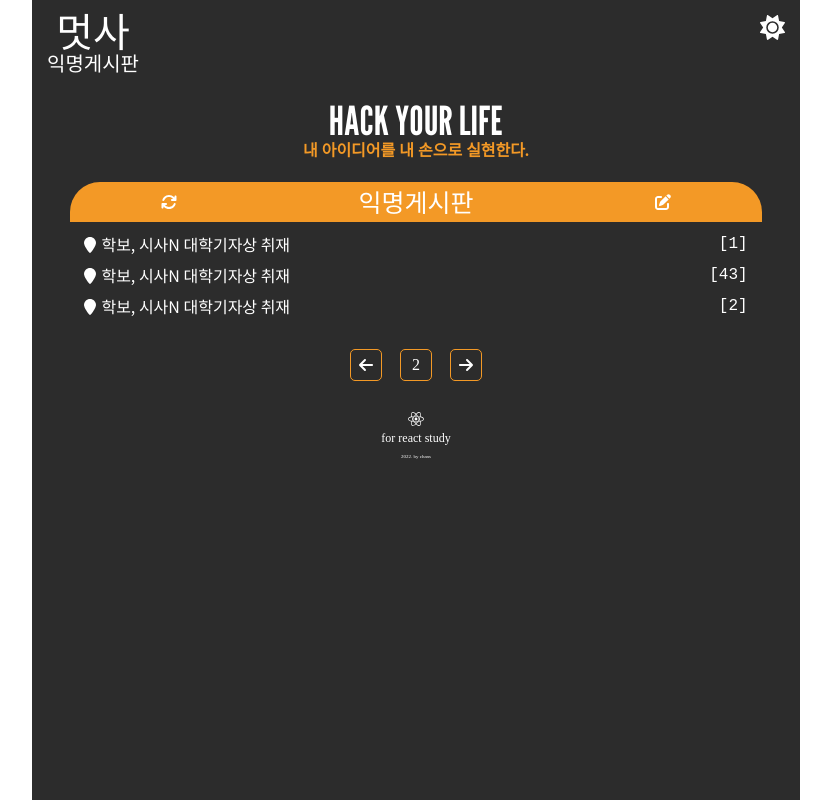
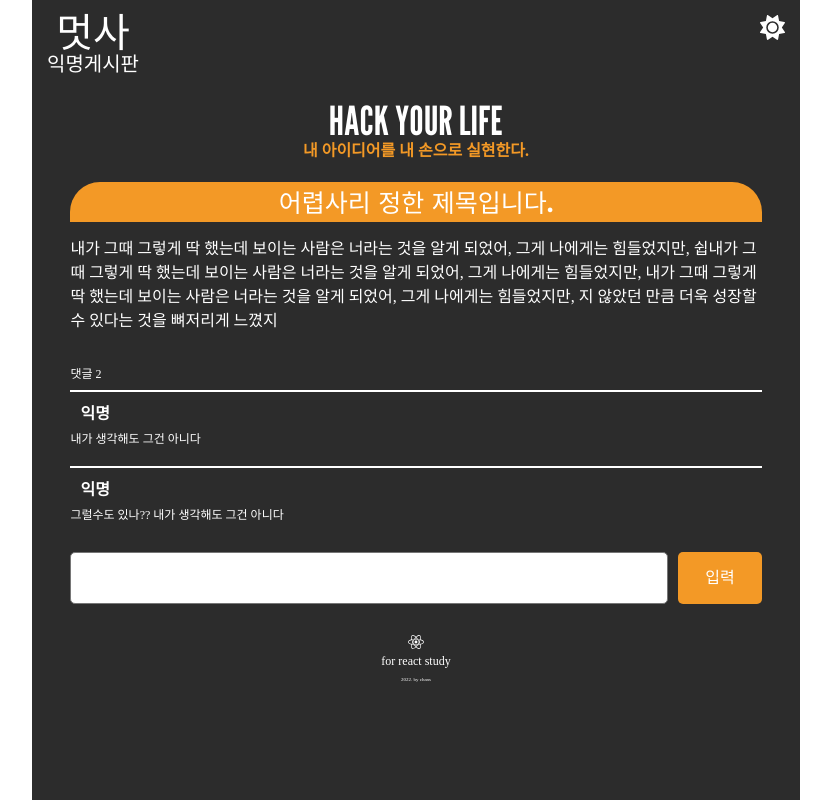
Before and after one commit to chans97/reactCourse, a React (Create React App) app: page /post/1 in a window 1280 px wide. Shown: the whole page, without its empty margins (224-1055 px from the left). Built offline with nearby package versions, Linux system fonts and the light colour scheme.

Commit message:
#4 :ROUTER & input & useMemo

```diff
--- a/package.json
+++ b/package.json
@@ -13,6 +13,7 @@
     "@testing-library/user-event": "^13.5.0",
     "react": "^17.0.2",
     "react-dom": "^17.0.2",
+    "react-router-dom": "^6.2.2",
     "react-scripts": "5.0.0",
     "styled-components": "^5.3.3",
     "styled-reset": "^4.3.4",
--- a/src/App.jsx
+++ b/src/App.jsx
@@ -1,30 +1,18 @@
 import { MediaDiv, Main } from './styledComponent';
 import { ThemeProvider } from 'styled-components';
 import { darkTheme, GlobalStyles, lightTheme } from './styles';
-import { useState } from 'react';
+import { useEffect, useState } from 'react';
+import { Route, Routes } from 'react-router-dom';
 import Header from './Header';
 import Slogun from './Slogun';
 import ShowPostList from './ShowPostList';
 import Footer from './Footer';
+import ShowPost from './ShowPost';
+import WritePost from './WritePost';
 
 function App() {
-  const initialPostList = [
-    { id: 1, title: '학보, 시사N 대학기자상 취재', replCount: 1 },
-    { id: 2, title: '학보, 시사N 대학기자상 취재', replCount: 43 },
-    { id: 3, title: '학보, 시사N 대학기자상 취재', replCount: 2 },
-  ];
+  const [darkMode, setDarkMode] = useState(true);
 
-  const [darkMode, setDarkMode] = useState(true);
-  const [loading, setLoading] = useState(false);
-  const [isPost, setIsPost] = useState(false);
-  const [postList, setPostList] = useState(initialPostList);
-
-  const addPost = () => {
-    setPostList((postList) => [
-      ...postList,
-      { id: 4, title: '학보, 시사N 대학기자상 취재', replCount: 21 },
-    ]);
-  };
   return (
     <>
       <ThemeProvider theme={darkMode ? darkTheme : lightTheme}>
@@ -33,12 +21,11 @@ function App() {
           <Header darkMode={darkMode} setDarkMode={setDarkMode}></Header>
           <Main>
             <Slogun></Slogun>
-            <ShowPostList
-              loading={loading}
-              isPost={isPost}
-              postList={postList}
-              addPost={addPost} // 나중에 삭제될 기능 spread 설명을 위해 억지로 넣어봄
-            ></ShowPostList>
+            <Routes>
+              <Route exact path="/" element={<ShowPostList></ShowPostList>} />
+              <Route path="/write" element={<WritePost></WritePost>} />
+              <Route path="/post/:postID" element={<ShowPost></ShowPost>} />
+            </Routes>
           </Main>
           <Footer></Footer>
         </MediaDiv>
--- a/src/EachPost.jsx
+++ b/src/EachPost.jsx
@@ -1,16 +1,22 @@
 import React from 'react';
+import { useNavigate } from 'react-router-dom';
 import { EachPostLi, PostLink, PostRepl } from './styledComponent';
 
 import { FontAwesomeIcon } from '@fortawesome/react-fontawesome';
 import { faLocationPin } from '@fortawesome/free-solid-svg-icons';
-function EachPost({ replCount, title }) {
+function EachPost({ title, postID }) {
+  const navigate = useNavigate();
+
+  const goPost = () => {
+    navigate(`${'/post/' + postID}`);
+  };
+
   return (
-    <EachPostLi>
+    <EachPostLi onClick={goPost}>
       <div>
         <FontAwesomeIcon icon={faLocationPin} />
         <PostLink>{title}</PostLink>
       </div>
-      <PostRepl>[{replCount}]</PostRepl>
     </EachPostLi>
   );
 }
--- a/src/Header.jsx
+++ b/src/Header.jsx
@@ -5,21 +5,30 @@ import {
   TitleBig,
   TitleSmall,
   SubHeaderDiv,
+  CursorDiv,
 } from './styledComponent';
 
 import { FontAwesomeIcon } from '@fortawesome/react-fontawesome';
 import { faSun, faMoon } from '@fortawesome/free-solid-svg-icons';
 
+import { useNavigate } from 'react-router-dom';
 function Header({ darkMode, setDarkMode }) {
+  const navigate = useNavigate();
+
+  const goHome = () => {
+    navigate('/');
+  };
   const toggleDarkMode = () => {
     setDarkMode((darkMode) => !darkMode);
   };
   return (
     <HeaderDiv>
-      <TitleLogoDiv>
-        <TitleBig>멋사</TitleBig>
-        <TitleSmall>익명게시판</TitleSmall>
-      </TitleLogoDiv>
+      <CursorDiv>
+        <TitleLogoDiv onClick={goHome}>
+          <TitleBig>멋사</TitleBig>
+          <TitleSmall>익명게시판</TitleSmall>
+        </TitleLogoDiv>
+      </CursorDiv>
       <SubHeaderDiv>
         {darkMode ? (
           <FontAwesomeIcon onClick={toggleDarkMode} icon={faSun} />
--- /dev/null
+++ b/src/ShowPost.jsx
@@ -0,0 +1,120 @@
+import React, { useState, useEffect, useMemo } from 'react';
+import { useParams } from 'react-router-dom';
+import {
+  LoadingDiv,
+  LoadingImg,
+  PostReadDiv,
+  PostReplDiv,
+  PostSection,
+  PostTitle,
+  PostTitleDiv,
+  Repl,
+  ReplInput,
+  ReplSubmitDiv,
+  ReplTitleDiv,
+  Replwriter,
+  WritereplDiv,
+} from './styledComponent';
+const postData = {
+  title: '어렵사리 정한 제목입니다.',
+  contents: `내가 그때 그렇게 딱 했는데 보이는 사람은 너라는 것을 알게 되었어, 그게
+  나에게는 힘들었지만, 쉽내가 그때 그렇게 딱 했는데 보이는 사람은 너라는
+  것을 알게 되었어, 그게 나에게는 힘들었지만, 내가 그때 그렇게 딱 했는데
+  보이는 사람은 너라는 것을 알게 되었어, 그게 나에게는 힘들었지만, 지
+  않았던 만큼 더욱 성장할 수 있다는 것을 뼈저리게 느꼈지`,
+};
+
+const replData = [
+  {
+    id: 2,
+    contents: `내가 생각해도 그건 아니다`,
+  },
+  {
+    id: 5,
+    contents: `그럴수도 있나?? 내가 생각해도 그건 아니다`,
+  },
+];
+const countRepls = (repls) => {
+  console.log('리뷰 개수를 세는 중...');
+  return repls.length;
+};
+const ShowPost = (props) => {
+  const Params = useParams();
+  const [post, setPost] = useState(null);
+  const [repls, setRepls] = useState([]);
+  const [postLoading, setPostLoading] = useState(true);
+  const [replLoading, setReplLoading] = useState(true);
+
+  useEffect(() => {
+    setTimeout(() => {
+      setPost(postData);
+      setPostLoading(false);
+    }, 300);
+  }, []);
+  useEffect(() => {
+    setTimeout(() => {
+      setRepls(replData);
+      setReplLoading(false);
+    }, 1000);
+  }, []);
+
+  const [repl, setRepl] = useState('');
+
+  const onChange = (e) => {
+    setRepl(e.target.value);
+  };
+
+  // for useMemo
+  const replCount = useMemo(() => countRepls(repls), [repls]);
+  // const replCount = countRepls(repls);
+
+  if (!Params.postID) {
+    return <PostSection>잘못된 접근입니다.</PostSection>;
+  }
+  return (
+    <div>
+      <PostSection>
+        <PostTitleDiv>
+          <PostTitle>
+            {/* title */}
+            {post && post.title}
+          </PostTitle>
+        </PostTitleDiv>
+
+        {postLoading ? (
+          <LoadingDiv>
+            <LoadingImg src={`${process.env.PUBLIC_URL}/img/loading.svg`} />
+          </LoadingDiv>
+        ) : (
+          <PostReadDiv>{post && post.contents} </PostReadDiv>
+        )}
+
+        {/* post contents */}
+
+        <ReplTitleDiv>댓글 {replCount}</ReplTitleDiv>
+        {replLoading ? (
+          <LoadingDiv>
+            <LoadingImg src={`${process.env.PUBLIC_URL}/img/loading.svg`} />
+          </LoadingDiv>
+        ) : (
+          repls &&
+          repls.map((element) => (
+            <PostReplDiv key={element.id}>
+              <Replwriter>익명</Replwriter>
+              <Repl>{element.contents}</Repl>
+            </PostReplDiv>
+          ))
+        )}
+
+        <WritereplDiv>
+          <ReplInput onChange={onChange} value={repl}></ReplInput>
+          <ReplSubmitDiv>
+            <span>입력</span>
+          </ReplSubmitDiv>
+        </WritereplDiv>
+      </PostSection>
+    </div>
+  );
+};
+
+export default ShowPost;
--- a/src/ShowPostList.jsx
+++ b/src/ShowPostList.jsx
@@ -1,4 +1,4 @@
-import React from 'react';
+import React, { useState, useEffect } from 'react';
 import {
   PostSection,
   PostTitleDiv,
@@ -8,8 +8,9 @@ import {
   LoadingDiv,
   LoadingImg,
   PagenumberDiv,
+  CursorDiv,
 } from './styledComponent';
-
+import { useNavigate } from 'react-router-dom';
 import { FontAwesomeIcon } from '@fortawesome/react-fontawesome';
 import {
   faArrowsRotate,
@@ -18,19 +19,54 @@ import {
   faArrowRight,
 } from '@fortawesome/free-solid-svg-icons';
 import EachPost from './EachPost';
-function ShowPostList({ loading, isPost, postList, addPost }) {
+
+const initialPostList = [
+  { id: 1, title: '학보, 시사N 대학기자상 취재' },
+  { id: 2, title: '학보, 시사N 대학기자상 취재' },
+  { id: 3, title: '학보, 시사N 대학기자상 취재' },
+];
+
+function ShowPostList() {
+  const [loading, setLoading] = useState(true);
+  const [isPost, setIsPost] = useState(false);
+  const [postList, setPostList] = useState([]);
+
+  const navigate = useNavigate();
+
+  const goWrite = () => {
+    navigate('/write');
+  };
+
+  const addPost = () => {
+    setPostList((postList) => [
+      ...postList,
+      { id: 4, title: '학보, 시사N 대학기자상 취재' },
+    ]);
+  };
+
+  useEffect(() => {
+    setTimeout(() => {
+      setPostList(initialPostList);
+      setLoading(false);
+    }, 600);
+  }, []);
+
   return (
     <>
       <PostSection>
         <PostTitleDiv>
-          <FontAwesomeIcon onClick={addPost} icon={faArrowsRotate} />
+          <CursorDiv onClick={addPost}>
+            <FontAwesomeIcon icon={faArrowsRotate} />
+          </CursorDiv>
           <PostTitle>익명게시판</PostTitle>
+          <CursorDiv onClick={goWrite}>
             <FontAwesomeIcon icon={faPenToSquare} />
+          </CursorDiv>
         </PostTitleDiv>
         <PostListDiv>
           {loading ? (
             <LoadingDiv>
-              <LoadingImg src={'./loading.svg'} />
+              <LoadingImg src={`${process.env.PUBLIC_URL}/img/loading.svg`} />
               {/* loading.io */}
             </LoadingDiv>
           ) : isPost ? (
@@ -40,15 +76,15 @@ function ShowPostList({ loading, isPost, postList, addPost }) {
               {postList.map((element) => (
                 <EachPost
                   key={element.id}
+                  postID={element.id}
                   title={element.title}
-                  replCount={element.replCount}
                 />
               ))}
             </ul>
           )}
         </PostListDiv>
       </PostSection>
-
+      {loading || (
         <PagingSection>
           <PagenumberDiv>
             <FontAwesomeIcon icon={faArrowLeft} />
@@ -59,6 +95,7 @@ function ShowPostList({ loading, isPost, postList, addPost }) {
             <FontAwesomeIcon icon={faArrowRight} />
           </PagenumberDiv>
         </PagingSection>
+      )}
     </>
   );
 }
--- /dev/null
+++ b/src/WritePost.jsx
@@ -0,0 +1,55 @@
+import React, { useState } from 'react';
+import {
+  ContentsInput,
+  PostSection,
+  PostSubmit,
+  PostSubmitDiv,
+  PostTitle,
+  PostTitleDiv,
+  PostWriteDiv,
+  TitleInput,
+} from './styledComponent';
+
+function WritePost(props) {
+  const [inputs, setInputs] = useState({
+    title: '',
+    contents: '',
+  });
+  const { title, contents } = inputs;
+  const onChange = (e) => {
+    const { value, name } = e.target; // 우선 e.target 에서 name 과 value 를 추출
+    setInputs({
+      ...inputs, // 기존의 input 객체를 복사한 뒤
+      [name]: value, // name 키를 가진 값을 value 로 설정
+    });
+  };
+
+  return (
+    <PostSection>
+      <PostTitleDiv>
+        <PostTitle>글쓰기</PostTitle>
+      </PostTitleDiv>
+      <PostWriteDiv>
+        <TitleInput
+          name="title"
+          type="text"
+          placeholder="제목을 입력해주세요. (15자 이내)"
+          value={title}
+          onChange={onChange}
+        />
+        <ContentsInput
+          name="contents"
+          value={contents}
+          cols="30"
+          rows="10"
+          onChange={onChange}
+        ></ContentsInput>
+      </PostWriteDiv>
+      <PostSubmitDiv>
+        <PostSubmit>작성완료</PostSubmit>
+      </PostSubmitDiv>
+    </PostSection>
+  );
+}
+
+export default WritePost;
--- a/src/styledComponent.js
+++ b/src/styledComponent.js
@@ -117,6 +117,7 @@ export const EachPostLi = styled.li`
   display: flex;
   flex-direction: row;
   justify-content: space-between;
+  cursor: pointer;
 `;
 
 export const PostLink = styled.span`
@@ -157,4 +158,92 @@ export const FooterSmall = styled.span`
   margin: 5px;
   font-size: 5px;
 `;
-// export default MediaDiv;
+
+export const PostReadDiv = styled.div`
+  margin-top: 15px;
+  margin-bottom: 15px;
+  width: 100%;
+  line-height: 24px;
+`;
+export const ReplTitleDiv = styled.div`
+  font-size: 12px;
+  margin-top: 20px;
+  margin-bottom: 10px;
+`;
+export const PostReplDiv = styled.div`
+  border-top: 2px solid white;
+  margin-bottom: 15px;
+  width: 100%;
+  line-height: 24px;
+`;
+export const Replwriter = styled.div`
+  margin-top: 10px;
+  margin-left: 10px;
+  font-weight: bolder;
+`;
+export const Repl = styled.span`
+  font-size: 12px;
+`;
+export const WritereplDiv = styled.div`
+  display: flex;
+  flex-direction: row;
+`;
+export const ReplInput = styled.textarea`
+  margin-top: 10px;
+  width: 100%;
+  padding: 10px;
+  height: 30px;
+  border-radius: 5px;
+  font-family: 'Noto Sans KR', sans-serif;
+`;
+export const ReplSubmitDiv = styled.div`
+  width: 100px;
+  margin-top: 10px;
+  margin-left: 10px;
+  border-radius: 5px;
+  background-color: #f39926;
+  display: flex;
+  flex-direction: row;
+  justify-content: space-around;
+  align-items: center;
+  cursor: pointer;
+`;
+export const CursorDiv = styled.div`
+  cursor: pointer;
+`;
+
+export const PostWriteDiv = styled.div`
+  width: 100%;
+  display: flex;
+  flex-direction: column;
+`;
+export const TitleInput = styled.input`
+  margin-top: 10px;
+  padding: 10px;
+  border-radius: 5px;
+`;
+export const ContentsInput = styled.textarea`
+  margin-top: 10px;
+  padding: 10px;
+  height: 400px;
+  border-radius: 5px;
+  font-family: 'Noto Sans KR', sans-serif;
+`;
+export const PostSubmitDiv = styled.div`
+  width: 50%;
+  margin: 0px auto;
+  margin-top: 15px;
+  border-radius: 10px;
+  background-color: #f39926;
+  display: flex;
+  flex-direction: row;
+  justify-content: space-around;
+  align-items: center;
+  cursor: pointer;
+`;
+export const PostSubmit = styled.div`
+  margin-top: 10px;
+  margin-bottom: 5px;
+  font-family: 'Black Han Sans', sans-serif;
+  font-size: 20px;
+`;
```
Also changed, not shown: src/index.js (+9 -6 lines), public/img/loading.svg (renamed from public/loading.svg), 1 other file (tests, documents, lock files or other folders). Lines whose indentation alone changed are shown as unchanged.
